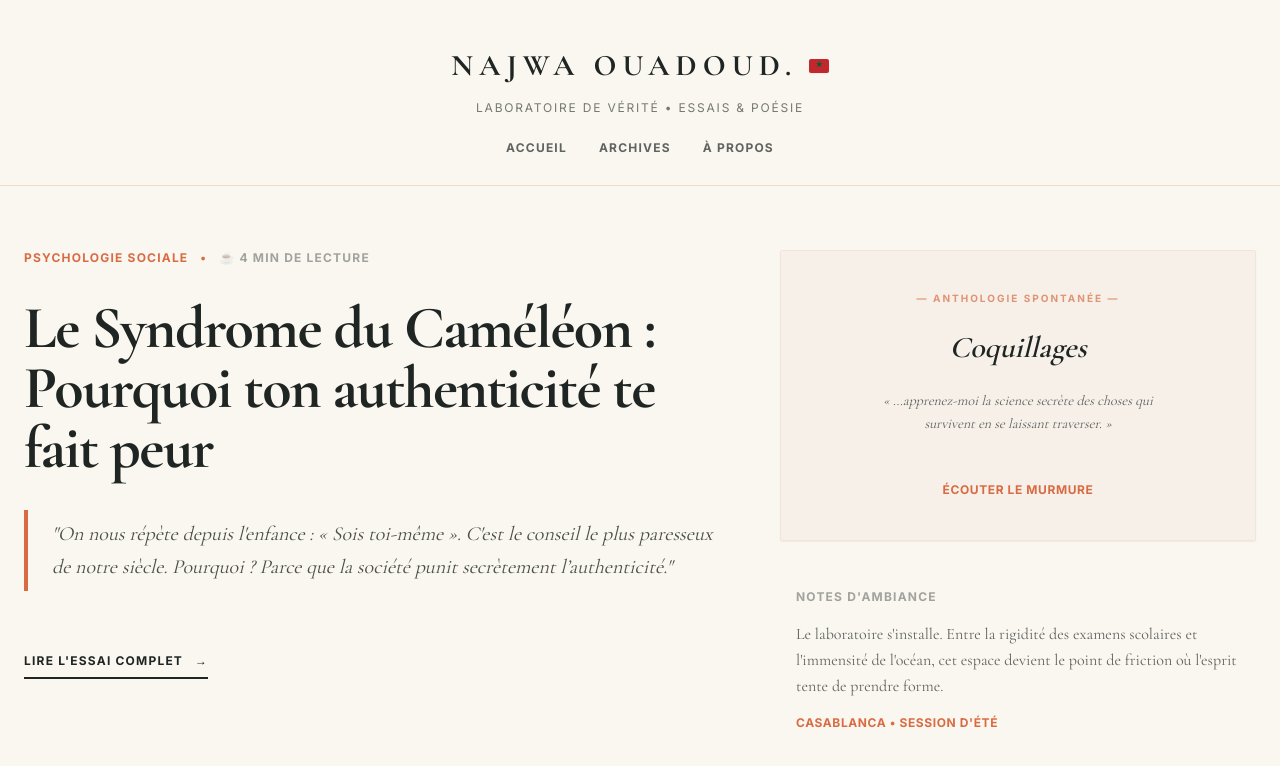
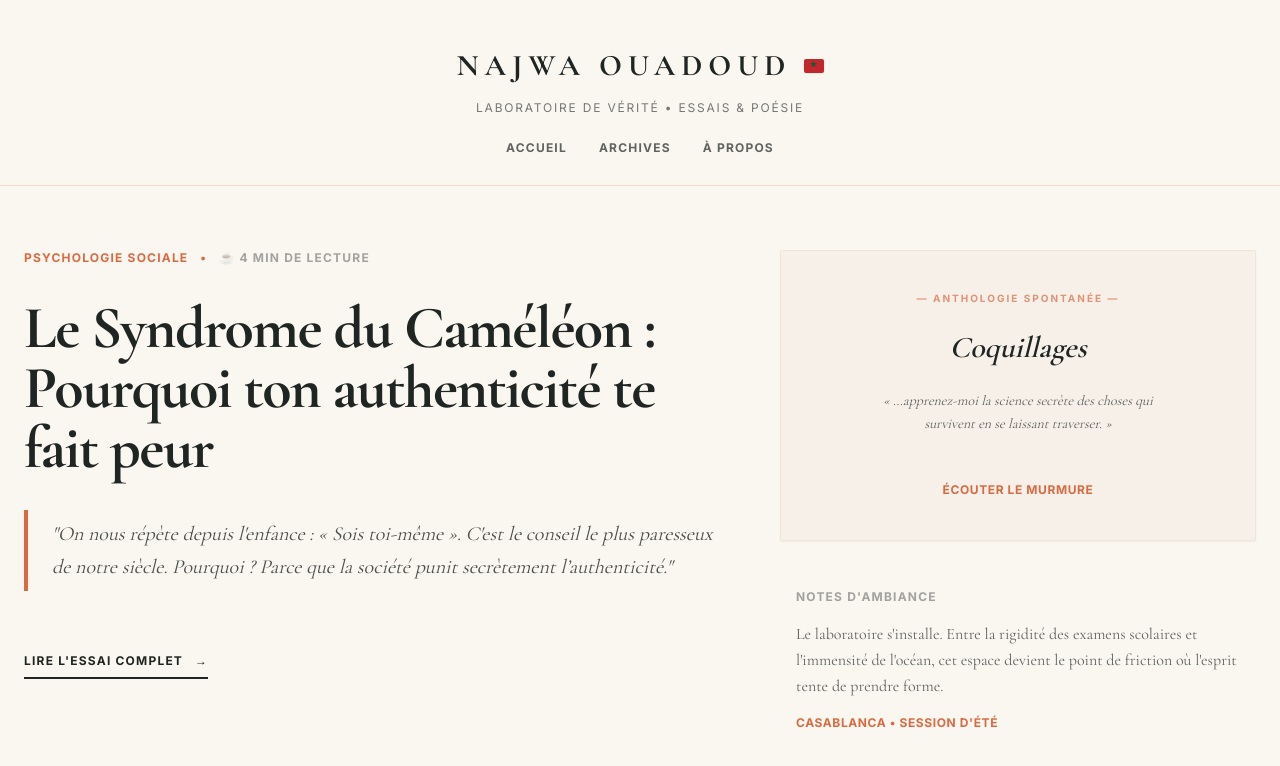
Before and after one commit to wadoudnajwa580-arch/najwa-app, a Next.js app: page / in a window 1280 px wide. Shown: the top 766 px of the page. Built offline with nearby package versions, Linux system fonts and the light colour scheme.

Commit message:
Update layout.js

```diff
--- a/app/layout.js
+++ b/app/layout.js
@@ -14,7 +14,7 @@ const cormorant = Cormorant_Garamond({
 });
 
 export const metadata = {
-  title: 'NAJWA OUADOUD.',
+  title: 'NAJWA OUADOUD',
   description: 'Essais de psychologie, philosophie et cahiers poétiques.',
   manifest: '/manifest.json',
 };
@@ -31,7 +31,7 @@ export default function RootLayout({ children }) {
             {/* Le Titre et le clin d'œil subtil au Maroc */}
             <div className="flex items-center space-x-3">
               <a href="/" className="font-serif text-3xl font-bold tracking-[0.2em] hover:text-terracotta transition-colors">
-                NAJWA OUADOUD.
+                NAJWA OUADOUD
               </a>
               {/* Drapeau minimaliste en CSS pur */}
               <div className="flex items-center justify-center w-5 h-3.5 bg-[#C1272D] rounded-[2px] shadow-sm relative overflow-hidden group" title="Rabat, Maroc">
```
